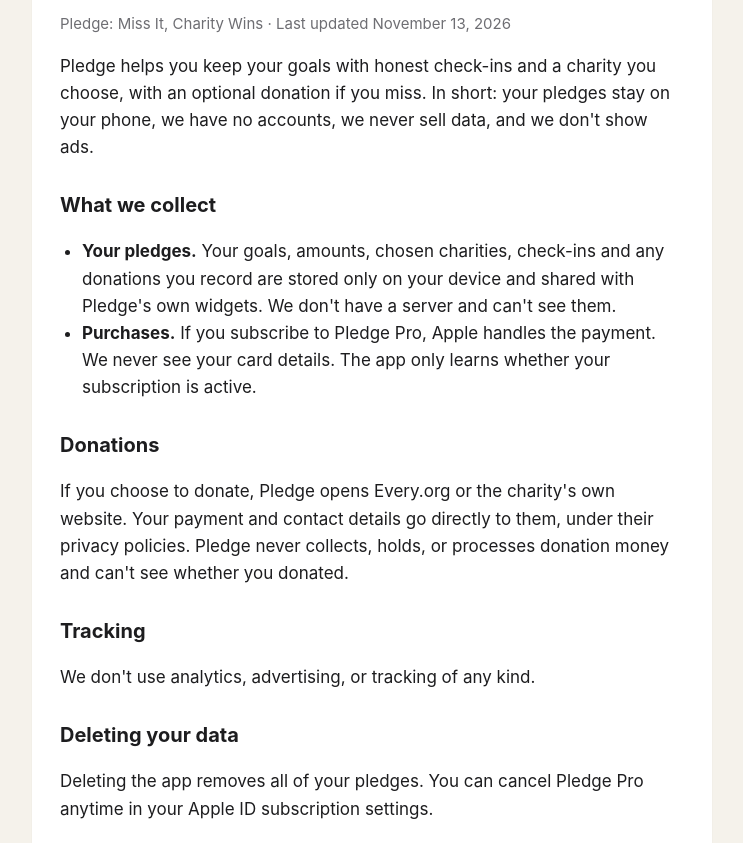
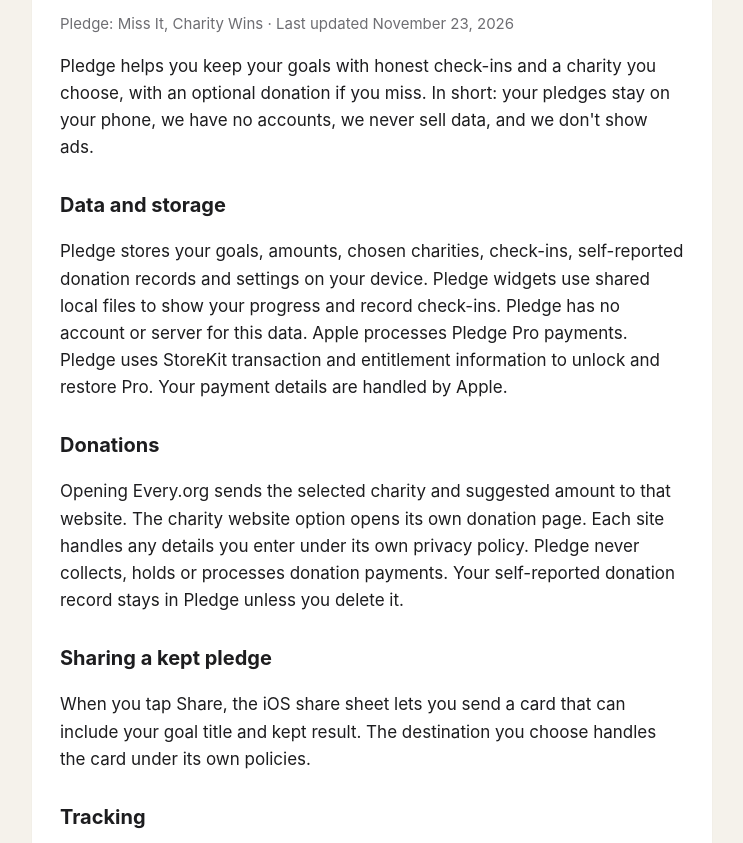
Before and after one commit to whiteoaklabs-dev/whiteoaklabs-dev.github.io, a plain HTML site: page pledge/privacy.html in a window 1280 px wide. Shown: the part 169-1012 px from the top of the page, without its empty margins (268-1011 px from the left). Drawn offline with Linux system fonts and the light colour scheme.

Commit message:
Pledge: clarify support undo/donation/data wording and privacy policy (Nov 23, 2026)

```diff
--- a/pledge/privacy.html
+++ b/pledge/privacy.html
@@ -1,16 +1,16 @@
 <!doctype html><html lang="en"><head><meta charset="utf-8"><meta name="viewport" content="width=device-width,initial-scale=1">
 <title>Pledge Privacy Policy</title><link rel="stylesheet" href="../style.css"></head><body><main>
 <header><span class="dot"></span>Pledge by White Oak Labs</header><div class="card">
-<h1>Privacy Policy</h1><p class="muted">Pledge: Miss It, Charity Wins &middot; Last updated November 13, 2026</p>
+<h1>Privacy Policy</h1><p class="muted">Pledge: Miss It, Charity Wins &middot; Last updated November 23, 2026</p>
 <p>Pledge helps you keep your goals with honest check-ins and a charity you choose, with an optional donation if you miss. In short: your pledges stay on your phone, we have no accounts, we never sell data, and we don't show ads.</p>
-<h2>What we collect</h2>
-<ul><li><strong>Your pledges.</strong> Your goals, amounts, chosen charities, check-ins and any donations you record are stored only on your device and shared with Pledge's own widgets. We don't have a server and can't see them.</li>
-<li><strong>Purchases.</strong> If you subscribe to Pledge Pro, Apple handles the payment. We never see your card details. The app only learns whether your subscription is active.</li></ul>
+<h2>Data and storage</h2>
+<p>Pledge stores your goals, amounts, chosen charities, check-ins, self-reported donation records and settings on your device. Pledge widgets use shared local files to show your progress and record check-ins. Pledge has no account or server for this data. Apple processes Pledge Pro payments. Pledge uses StoreKit transaction and entitlement information to unlock and restore Pro. Your payment details are handled by Apple.</p>
 <h2>Donations</h2>
-<p>If you choose to donate, Pledge opens Every.org or the charity's own website. Your payment and contact details go directly to them, under their privacy policies. Pledge never collects, holds, or processes donation money and can't see whether you donated.</p>
+<p>Opening Every.org sends the selected charity and suggested amount to that website. The charity website option opens its own donation page. Each site handles any details you enter under its own privacy policy. Pledge never collects, holds or processes donation payments. Your self-reported donation record stays in Pledge unless you delete it.</p>
+<h2>Sharing a kept pledge</h2><p>When you tap Share, the iOS share sheet lets you send a card that can include your goal title and kept result. The destination you choose handles the card under its own policies.</p>
 <h2>Tracking</h2><p>We don't use analytics, advertising, or tracking of any kind.</p>
-<h2>Deleting your data</h2><p>Deleting the app removes all of your pledges. You can cancel Pledge Pro anytime in your Apple ID subscription settings.</p>
+<h2>Deleting your data</h2><p>Delete an individual pledge from its detail screen or delete the app to remove Pledge's local data. Your device backups are managed separately in Apple settings and may retain earlier copies. Turn off reminders in Pledge Settings or in your device notification settings. Manage or cancel Pledge Pro in Settings &rarr; your name &rarr; Subscriptions.</p>
 <h2>Children</h2><p>Pledge isn't meant for anyone under 13, and we don't knowingly collect information from children.</p>
 <h2>Changes</h2><p>If we change this policy, we'll update the date above.</p>
-<h2>Contact</h2><p>Questions? Email <a href="mailto:williamfastship@gmail.com?subject=Pledge%20Privacy">williamfastship@gmail.com</a>.</p>
+<h2>Contact</h2><p>Questions? Email <a href="mailto:williamfastship@gmail.com?subject=Pledge%20Privacy">williamfastship@gmail.com</a>. If you email us, we receive your email address and the contents you send. We use those details to respond and retain them as needed to handle your request. To request deletion of your support correspondence, email us at the same address.</p>
 </div><footer class="muted"><a href="support.html">Support</a> &middot; <a href="terms.html">Terms of Use</a></footer></main></body></html>
```
Also changed, not shown: pledge/support.html (+3 -3 lines).
